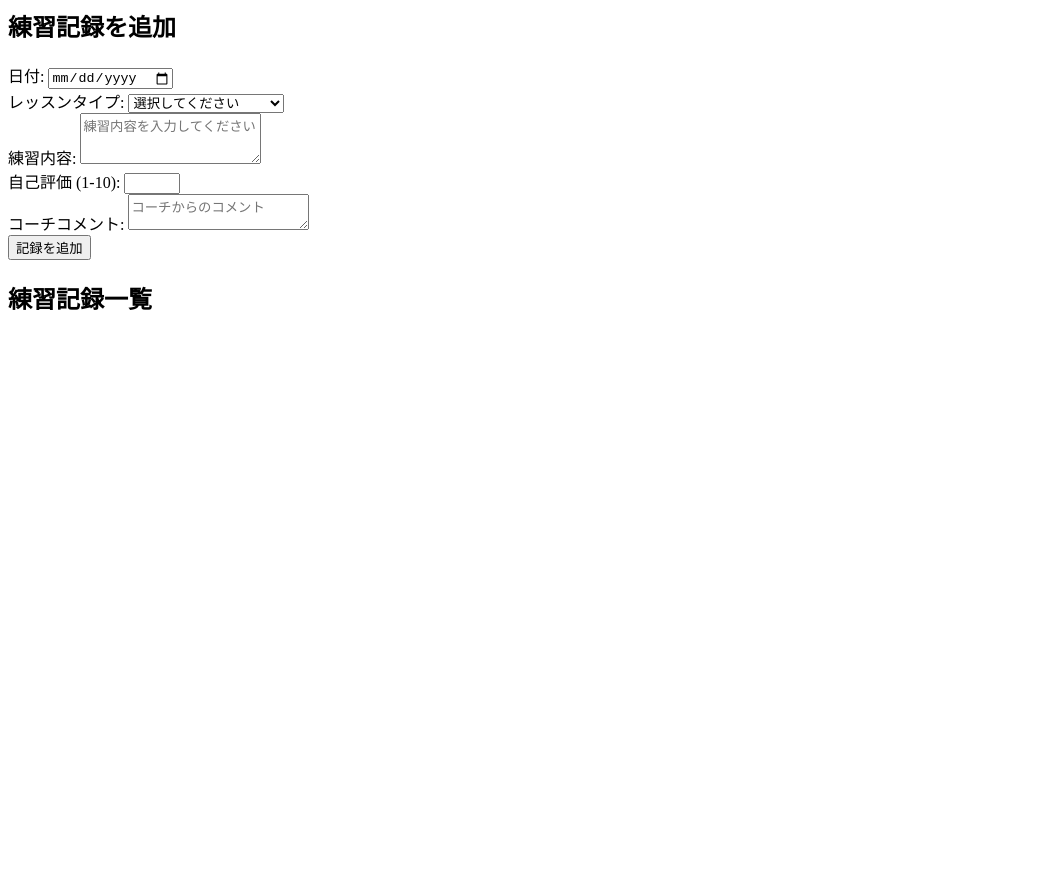
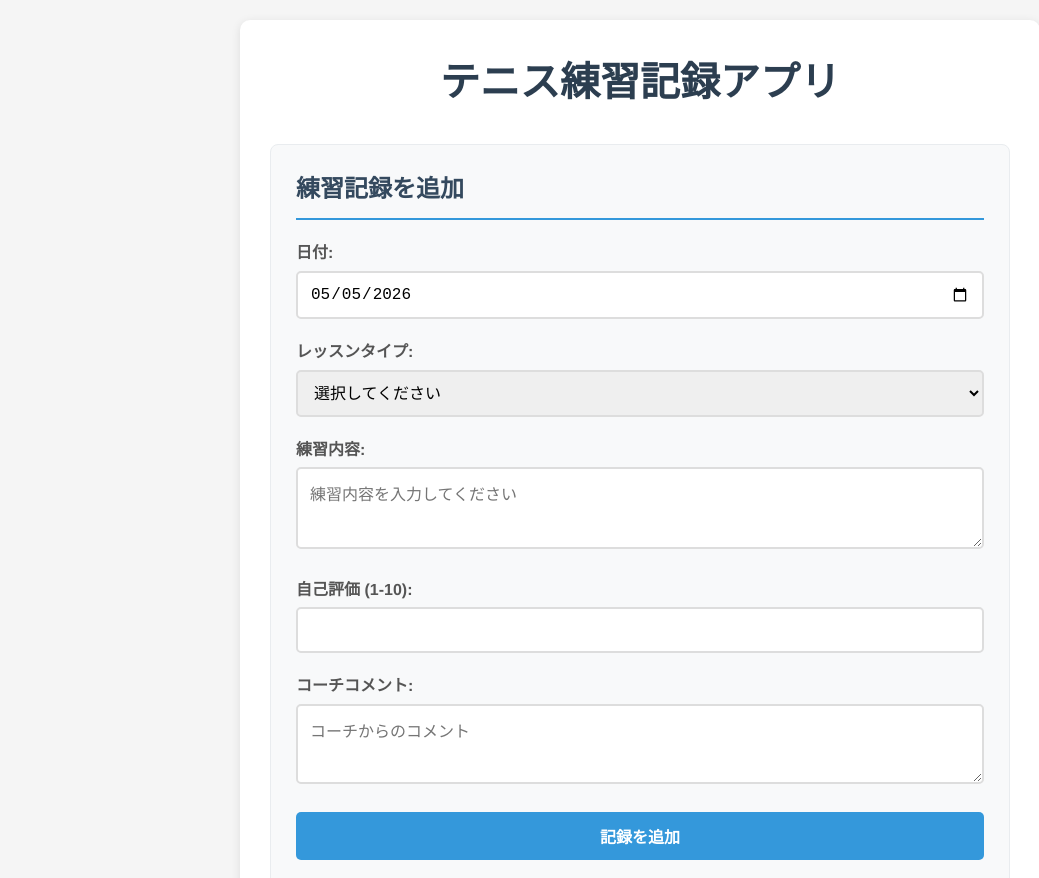
Before and after one commit to bambayoshiko-spec/tennis-practice-app, a plain HTML site: page index.html in a window 1280 px wide. Shown: the top 878 px of the page, without its empty margins (0-1039 px from the left). Before the commit the page ends 800 px from the top, so only its background shows below. Drawn offline with Linux system fonts and the light colour scheme; no server answers.

Commit message:
Update index.html

```diff
--- a/index.html
+++ b/index.html
@@ -1,5 +1,15 @@
-<!-- ★ここ追加（アイコン設定） -->
-<link rel="apple-touch-icon" href="icon.png">
+<!DOCTYPE html>
+<html lang="ja">
+<head>
+    <meta charset="UTF-8">
+    <meta name="viewport" content="width=device-width, initial-scale=1.0">
+    <title>テニス練習記録アプリ</title>
+    <link rel="stylesheet" href="styles.css">
+</head>
+<body>
+    <div class="container">
+        <h1>テニス練習記録アプリ</h1>
+
         <div class="form-container">
             <h2 id="formTitle">練習記録を追加</h2>
             <form id="practiceForm">
@@ -45,3 +55,7 @@
             <div id="recordsList"></div>
         </div>
     </div>
+
+    <script type="module" src="script.js"></script>
+</body>
+</html>
```
Lines whose indentation alone changed are shown as unchanged.
